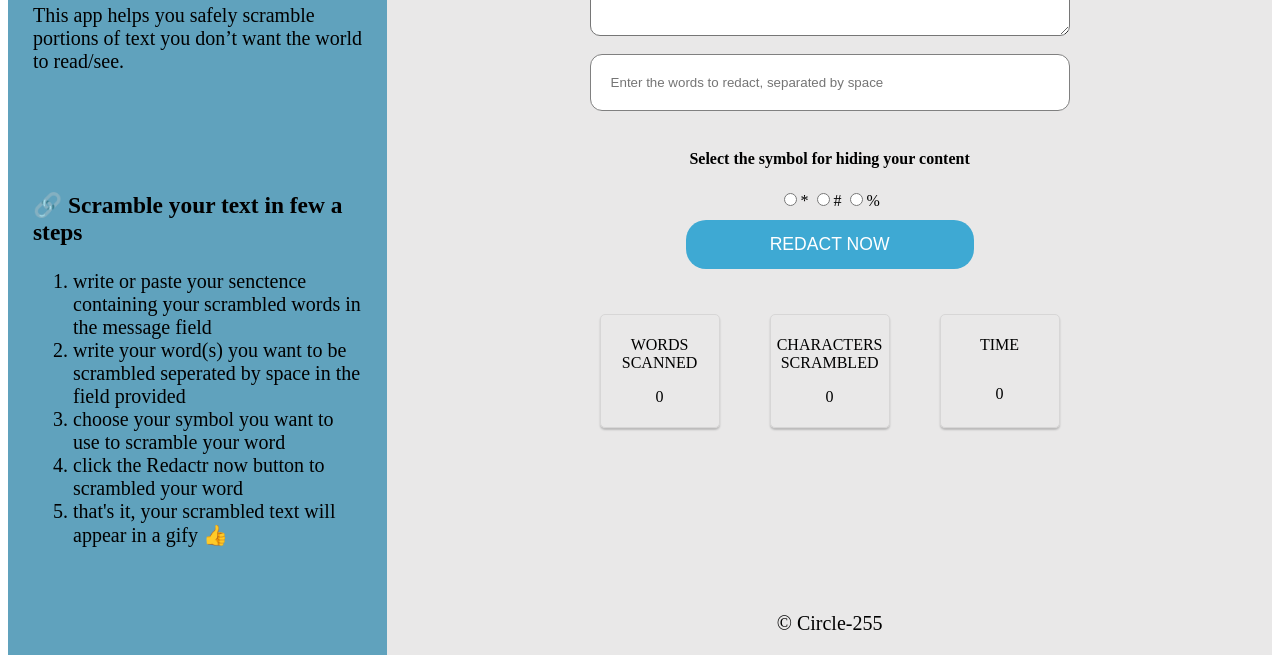
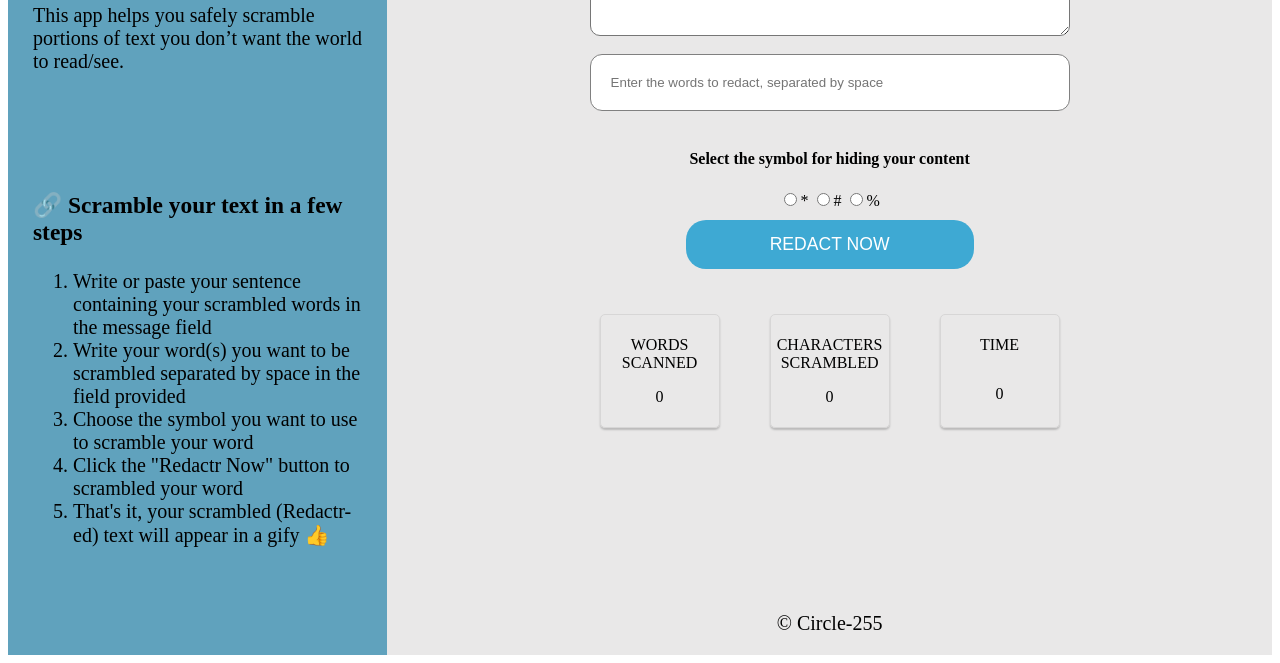
Before and after one commit to MaxAhmad/altschool-circle-255-Redactr, a plain HTML site: page index.html in a window 1280 px wide. Shown: the part 247-910 px from the top of the page. Drawn offline with Linux system fonts and the light colour scheme.

Commit message:
Fix: Fix typos and reformat texts

```diff
--- a/app.mjs
+++ b/app.mjs
@@ -68,7 +68,6 @@ function startApp() {
     // codde to display scrambled words with text
      paragragh.innerHTML = MT
     paragragh.style.display ='block'
-    inputText.value = ' ';
 
     // code to get ending time of execution
     var t1 = performance.now();
--- a/index.html
+++ b/index.html
@@ -17,20 +17,20 @@
         REDACTR
       </h1>
       <h2>
-            <span>🔗</span>  Scramble your word with ease
+        <span>🔗</span> Scramble your word with ease
       </h2>
       <p>
         This app helps you safely scramble portions of text you don’t want the world to read/see.
       </p>
       <h3>
-            <span>🔗</span> Scramble your text in few a steps
+        <span>🔗</span> Scramble your text in a few steps
       </h3>
       <ol>
-            <li>write or paste your senctence containing your scrambled words in the message field</li>
-            <li>write your word(s) you want to be scrambled seperated by space in the field provided</li>
-            <li>choose your symbol you want to use to scramble your word</li>
-            <li>click the Redactr now button to scrambled your word</li>
-            <li>that's it, your scrambled text will appear in a gify 👍</li>
+        <li>Write or paste your sentence containing your scrambled words in the message field</li>
+        <li>Write your word(s) you want to be scrambled separated by space in the field provided</li>
+        <li>Choose the symbol you want to use to scramble your word</li>
+        <li>Click the "Redactr Now" button to scrambled your word</li>
+        <li>That's it, your scrambled (Redactr-ed) text will appear in a gify 👍</li>
       </ol>
     </div>
     <div class="container">
@@ -76,7 +76,7 @@
       © Circle-255
     </footer>
 
-      </div>  <!-- // ============= EEND DO NOT EDIT ============== // -->
+  </div> <!-- // ============= EEND DO NOT EDIT ============== // -->
   <script src="index.mjs" type="module"></script>
   <!-- // ============= EEND DO NOT EDIT ============== // -->
 </body>
```
Lines whose indentation alone changed are shown as unchanged.
